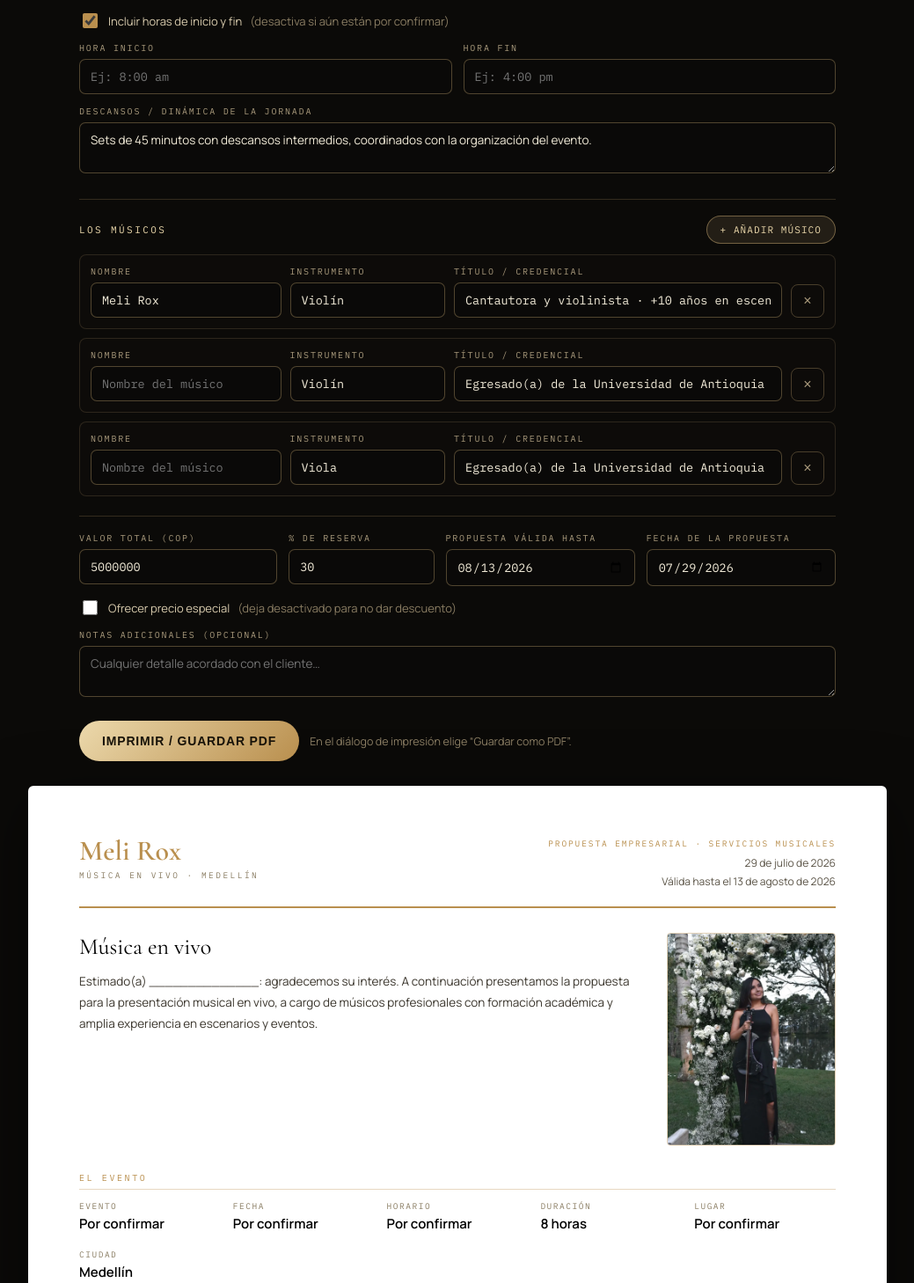
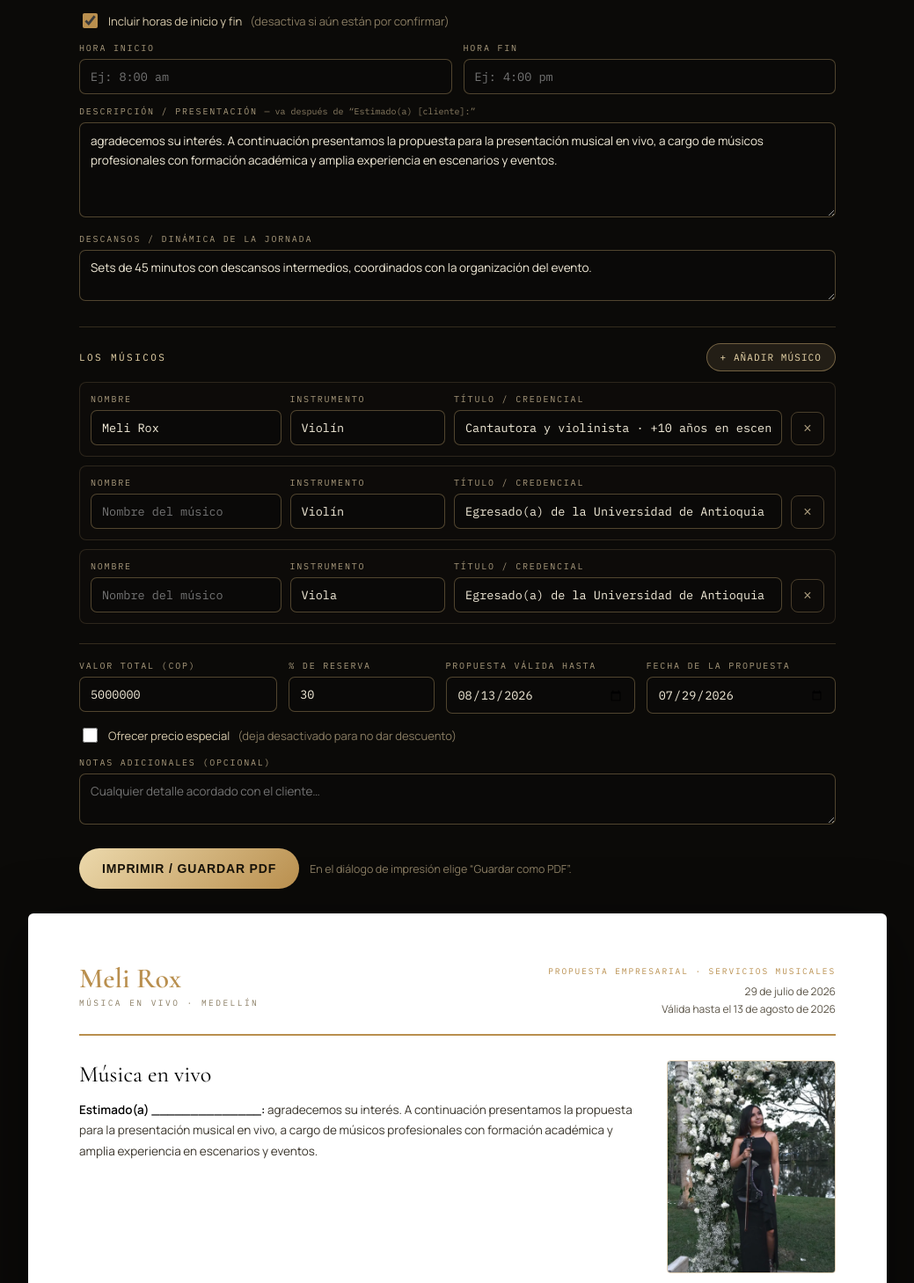
Before and after one commit to alexktaylor/MeliRox, a Next.js app: page /propuesta/empresarial in a window 1280 px wide. Shown: the part 472-1930 px from the top of the page at 88% size, without its empty margins (120-1159 px from the left). Built offline with nearby package versions, Linux system fonts and the light colour scheme.

Commit message:
Propuesta empresarial: editable intro/description paragraph (greeting stays auto from client name)

```diff
--- a/app/propuesta/empresarial/Empresarial.tsx
+++ b/app/propuesta/empresarial/Empresarial.tsx
@@ -30,6 +30,7 @@ export default function Empresarial() {
     formato: "Trío de cuerdas — 2 violines y viola",
     lugar: "",
     ciudad: "Medellín",
+    intro: "agradecemos su interés. A continuación presentamos la propuesta para la presentación musical en vivo, a cargo de músicos profesionales con formación académica y amplia experiencia en escenarios y eventos.",
     descansos: "Sets de 45 minutos con descansos intermedios, coordinados con la organización del evento.",
     valor: "5000000",
     usarDescuento: false,
@@ -134,6 +135,11 @@ export default function Empresarial() {
         </div>
 
         <div style={{ marginTop: "13px" }}>
+          <label style={label}>Descripción / presentación <span style={{ textTransform: "none", letterSpacing: 0, color: "#8a7d63" }}>— va después de “Estimado(a) [cliente]:”</span></label>
+          <textarea value={f.intro} onChange={(e) => set("intro", e.target.value)} rows={4} style={{ ...input, fontFamily: "inherit", fontSize: "13.5px", resize: "vertical", lineHeight: 1.6 }} />
+        </div>
+
+        <div style={{ marginTop: "13px" }}>
           <label style={label}>Descansos / dinámica de la jornada</label>
           <textarea value={f.descansos} onChange={(e) => set("descansos", e.target.value)} rows={2} style={{ ...input, fontFamily: "inherit", fontSize: "13.5px", resize: "vertical" }} />
         </div>
@@ -215,8 +221,8 @@ export default function Empresarial() {
             <h2 style={{ margin: "0 0 12px", fontFamily: serif, fontWeight: 400, fontSize: "26px", color: "#000", lineHeight: 1.25 }}>
               Música en vivo{f.evento.trim() ? <> para <em style={{ fontStyle: "italic", color: GOLD }}>{f.evento}</em></> : null}
             </h2>
-            <p style={body}>
-              Estimado(a) {orBlank(f.cliente, 14)}{f.empresa.trim() ? ` — ${f.empresa}` : ""}: agradecemos su interés. A continuación presentamos la propuesta para la presentación musical en vivo, a cargo de músicos profesionales con formación académica y amplia experiencia en escenarios y eventos.
+            <p style={{ ...body, whiteSpace: "pre-wrap" }}>
+              <strong style={{ color: "#000", fontWeight: 600 }}>Estimado(a) {orBlank(f.cliente, 14)}{f.empresa.trim() ? ` — ${f.empresa}` : ""}:</strong> {f.intro}
             </p>
           </div>
           {/* eslint-disable-next-line @next/next/no-img-element */}
```
